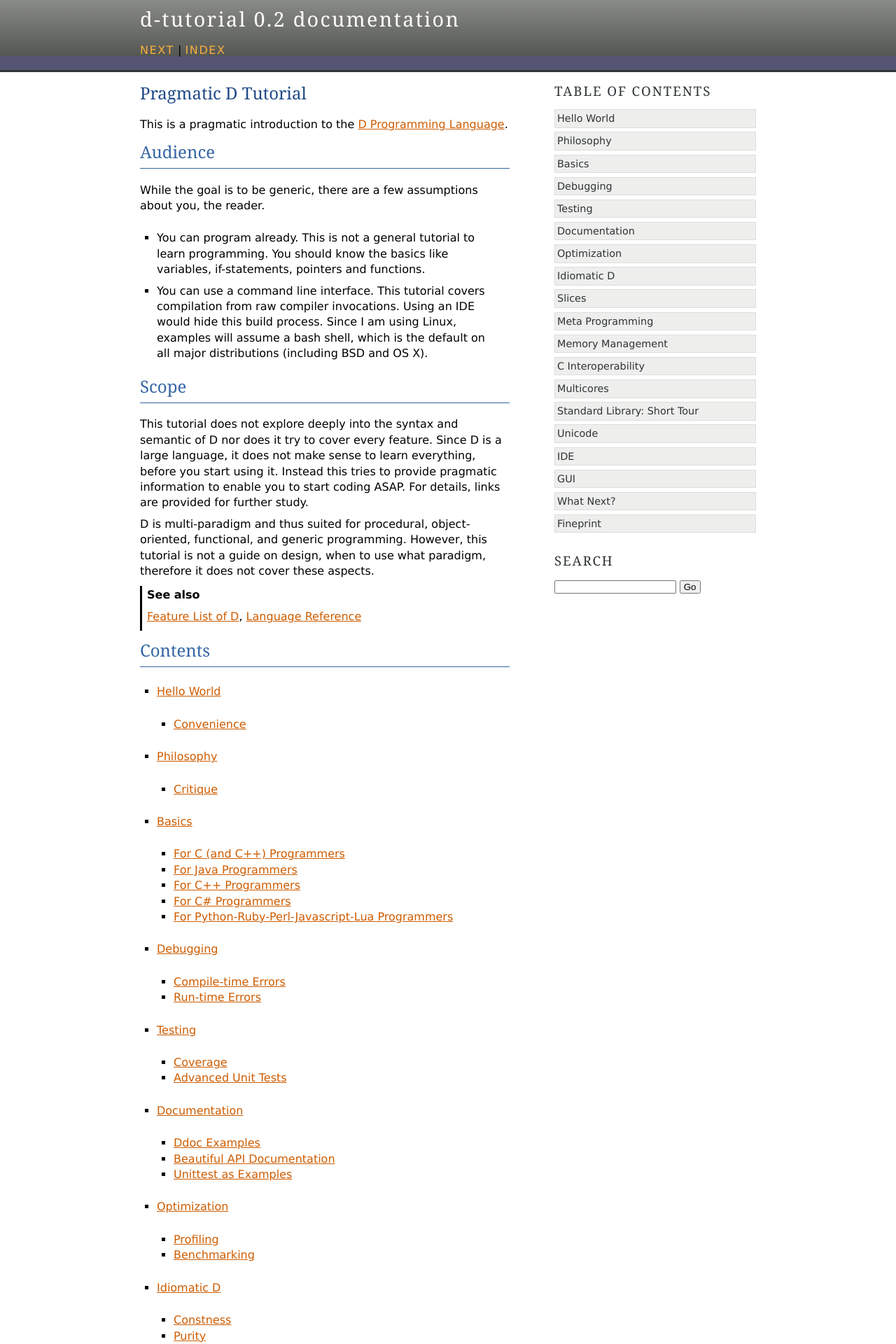
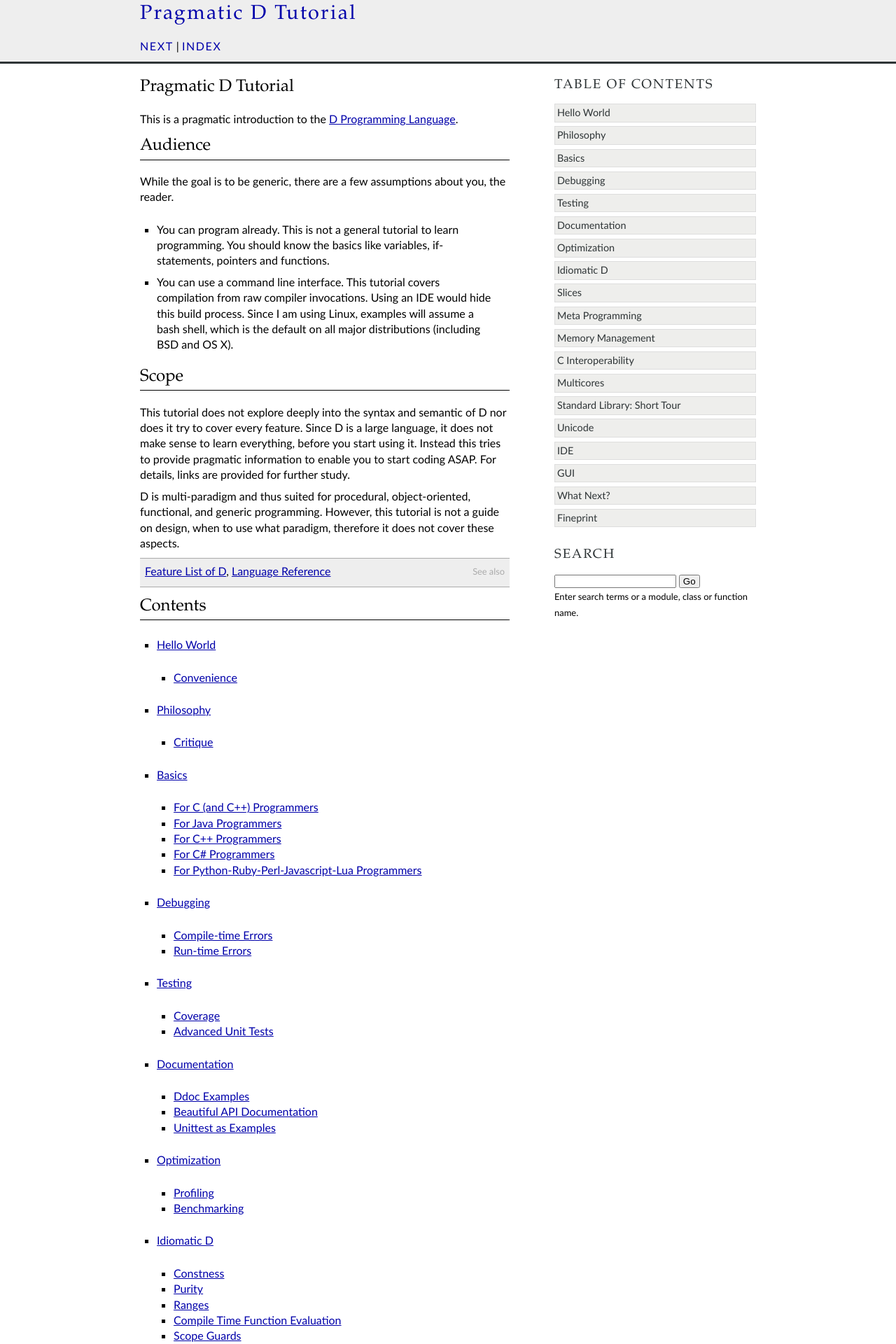
Before and after one commit to qznc/d-tut, a Sphinx documentation site: the page built from source/index.rst, in a window 1280 px wide. Shown: the top 1920 px of the page at 70% size. Built offline with Sphinx 7.4.7, drawn with Linux system fonts in a browser that asks for light colours.

Commit message:
Create my own theme: marcelene

```diff
--- /dev/null
+++ b/source/_themes/marcelene/layout.html
@@ -0,0 +1,92 @@
+{#
+    agogo/layout.html
+    ~~~~~~~~~~~~~~~~~
+
+    Sphinx layout template for the marcelene theme, originally written
+    by Andi Albrecht.
+
+    :copyright: Copyright 2007-2011 by the Sphinx team, see AUTHORS.
+    :license: BSD, see LICENSE for details.
+#}
+{% extends "basic/layout.html" %}
+
+{% block header %}
+    <div class="header-wrapper">
+      <div class="header">
+        {%- if logo %}
+          <p class="logo"><a href="{{ pathto(master_doc) }}">
+            <img class="logo" src="{{ pathto('_static/' + logo, 1) }}" alt="Logo"/>
+          </a></p>
+        {%- endif %}
+        {%- block headertitle %}
+        <div class="headertitle"><a
+          href="{{ pathto(master_doc) }}">{{ shorttitle|e }}</a></div>
+        {%- endblock %}
+        <div class="rel">
+          {%- for rellink in rellinks|reverse %}
+          <a href="{{ pathto(rellink[0]) }}" title="{{ rellink[1]|striptags|e }}"
+             {{ accesskey(rellink[2]) }}>{{ rellink[3] }}</a>
+          {%- if not loop.last %}{{ reldelim2 }}{% endif %}
+          {%- endfor %}
+        </div>
+       </div>
+    </div>
+{% endblock %}
+
+{% block content %}
+    <div class="content-wrapper">
+      <div class="content">
+        <div class="document">
+          {%- block document %}
+            {{ super() }}
+          {%- endblock %}
+        </div>
+        <div class="sidebar">
+          {%- block sidebartoc %}
+          <h3>{{ _('Table Of Contents') }}</h3>
+          {{ toctree() }}
+          {%- endblock %}
+          {%- block sidebarsearch %}
+          <h3 style="margin-top: 1.5em;">{{ _('Search') }}</h3>
+          <form class="search" action="{{ pathto('search') }}" method="get">
+            <input type="text" name="q" />
+            <input type="submit" value="{{ _('Go') }}" />
+            <input type="hidden" name="check_keywords" value="yes" />
+            <input type="hidden" name="area" value="default" />
+          </form>
+          <p class="searchtip" style="font-size: 90%">
+            {{ _('Enter search terms or a module, class or function name.') }}
+          </p>
+          {%- endblock %}
+        </div>
+        <div class="clearer"></div>
+      </div>
+    </div>
+{% endblock %}
+
+{% block footer %}
+    <div class="footer-wrapper">
+      <div class="footer">
+        <div class="left">
+          {%- for rellink in rellinks|reverse %}
+          <a href="{{ pathto(rellink[0]) }}" title="{{ rellink[1]|striptags|e }}"
+             {{ accesskey(rellink[2]) }}>{{ rellink[3] }}</a>
+          {%- if not loop.last %}{{ reldelim2 }}{% endif %}
+          {%- endfor %}
+          {%- if show_source and has_source and sourcename %}
+            <br/>
+            <a href="{{ pathto('_sources/' + sourcename, true)|e }}"
+               rel="nofollow">{{ _('Show Source') }}</a>
+          {%- endif %}
+        </div>
+
+        <div class="right">
+          {{ super() }}
+        </div>
+        <div class="clearer"></div>
+      </div>
+    </div>
+{% endblock %}
+
+{% block relbar1 %}{% endblock %}
+{% block relbar2 %}{% endblock %}
--- /dev/null
+++ b/source/_themes/marcelene/static/marcelene.css_t
@@ -0,0 +1,466 @@
+/*
+ * agogo.css_t
+ * ~~~~~~~~~~~
+ *
+ * Sphinx stylesheet -- agogo theme.
+ *
+ * :copyright: Copyright 2007-2011 by the Sphinx team, see AUTHORS.
+ * :license: BSD, see LICENSE for details.
+ *
+ */
+
+* {
+  margin: 0px;
+  padding: 0px;
+}
+
+body {
+  font-family: {{ theme_bodyfont }};
+  line-height: 1.4em;
+  color: #000;
+  background-color: #fff;
+}
+
+span.pre,
+code,
+pre {
+  font-family: {{ theme_codefont }};
+}
+
+/* Page layout */
+
+div.header, div.content, div.footer {
+  width: {{ theme_pagewidth }};
+  margin-left: auto;
+  margin-right: auto;
+}
+
+div.header-wrapper {
+  background-color: #eee;
+  border-bottom: 3px solid #2e3436;
+}
+
+
+/* Default body styles */
+a { color: #00a; text-decoration: underline; }
+.seealso,
+a:visited { color: #000; }
+a:hover { color: #00f; }
+
+div.sidebar a,
+div.header a,
+a.headerlink,
+div.footer a {
+  text-decoration: none;
+}
+
+.clearer { clear: both; }
+.left { float: left; }
+.right { float: right; }
+
+.line-block {
+    display: block;
+    margin-top: 1em;
+    margin-bottom: 1em;
+}
+
+.line-block .line-block {
+    margin-top: 0;
+    margin-bottom: 0;
+    margin-left: 1.5em;
+}
+
+blockquote,
+.headertitle,
+h1, h2, h3, h4 {
+  font-family: {{ theme_headerfont }};
+  font-weight: normal;
+  margin-bottom: .8em;
+}
+
+h2 {
+  padding-bottom: .3em;
+  border-bottom: 1px solid #000;
+}
+
+a.headerlink {
+  visibility: hidden;
+  padding-left: .3em;
+}
+
+h1:hover > a.headerlink,
+h2:hover > a.headerlink,
+h3:hover > a.headerlink,
+h4:hover > a.headerlink,
+h5:hover > a.headerlink,
+h6:hover > a.headerlink,
+dt:hover > a.headerlink {
+  visibility: visible;
+}
+
+img {
+  border: 0;
+}
+
+div.admonition {
+  margin-top: 10px;
+  margin-bottom: 10px;
+  padding: 7px 7px 2px 7px;
+}
+
+dt:target, .highlighted {
+  background-color: #fbe54e;
+}
+
+/* Header */
+
+div.header {
+  padding-top: 10px;
+  padding-bottom: 10px;
+}
+
+div.header .headertitle {
+  font-size: 180%;
+  letter-spacing: .08em;
+  margin-bottom: .8em;
+}
+
+div.header div.rel {
+  margin-top: 1em;
+}
+
+div.header div.rel a {
+  color: {{ theme_headerlinkcolor }};
+  letter-spacing: .1em;
+  text-transform: uppercase;
+}
+
+p.logo {
+    float: right;
+}
+
+img.logo {
+    border: 0;
+}
+
+
+/* Content */
+div.content-wrapper {
+  background-color: white;
+  padding-top: 20px;
+  padding-bottom: 20px;
+}
+
+div.document {
+  width: {{ theme_documentwidth }};
+  float: left;
+}
+
+div.body {
+  padding-right: 2em;
+  text-align: {{ theme_textalign }};
+}
+
+div.document h1 {
+  line-height: 120%;
+}
+
+div.document ul {
+  margin: 1.5em;
+  list-style-type: square;
+}
+
+div.document dd {
+  margin-left: 1.2em;
+  margin-top: .4em;
+  margin-bottom: 1em;
+}
+
+div.document .section {
+  margin-top: 1.7em;
+}
+div.document .section:first-child {
+  margin-top: 0px;
+}
+
+div.document h2 {
+  margin-top: .7em;
+}
+
+div.document p {
+  margin-bottom: .5em;
+}
+
+div.document li.toctree-l1 {
+  margin-bottom: 1em;
+}
+
+div.document .descname {
+  font-weight: bold;
+}
+
+div.document .docutils.literal {
+  background-color: #eeeeec;
+  padding: 1px;
+}
+
+div.document .docutils.xref.literal {
+  background-color: transparent;
+  padding: 0px;
+}
+
+div.document blockquote {
+  margin: 1em;
+  font-style: italic;
+}
+
+div.document ol {
+  margin: 1.5em;
+}
+
+
+/* Sidebar */
+
+div.sidebar {
+  width: {{ theme_sidebarwidth }};
+  float: right;
+  font-size: .9em;
+}
+
+div.sidebar h3 {
+  color: #2e3436;
+  text-transform: uppercase;
+  font-size: 130%;
+  letter-spacing: .1em;
+}
+
+div.sidebar ul {
+  list-style-type: none;
+}
+
+div.sidebar li.toctree-l1 a {
+  display: block;
+  padding: 1px;
+  border: 1px solid #dddddd;
+  background-color: #eeeeec;
+  margin-bottom: .4em;
+  padding-left: 3px;
+  color: #2e3436;
+}
+
+div.sidebar li.toctree-l2 a {
+  background-color: transparent;
+  border: none;
+  margin-left: 1em;
+  border-bottom: 1px solid #dddddd;
+}
+
+div.sidebar li.toctree-l3 a {
+  background-color: transparent;
+  border: none;
+  margin-left: 2em;
+  border-bottom: 1px solid #dddddd;
+}
+
+div.sidebar li.toctree-l2:last-child a {
+  border-bottom: none;
+}
+
+div.sidebar li.toctree-l1.current a {
+  border-right: 5px solid {{ theme_headerlinkcolor }};
+}
+
+div.sidebar li.toctree-l1.current li.toctree-l2 a {
+  border-right: none;
+}
+
+div.sidebar input[type="text"] {
+  width: 170px;
+}
+
+div.sidebar input[type="submit"] {
+  width: 30px;
+}
+
+
+/* Footer */
+
+div.footer-wrapper {
+  background: {{ theme_footerbg }};
+  border-top: 4px solid #babdb6;
+  padding-top: 10px;
+  padding-bottom: 10px;
+  min-height: 80px;
+}
+
+div.footer, div.footer a {
+  color: #888a85;
+}
+
+div.footer .right {
+  text-align: right;
+}
+
+div.footer .left {
+  text-transform: uppercase;
+}
+
+
+/* Styles copied from basic theme */
+
+img.align-left, .figure.align-left, object.align-left {
+    clear: left;
+    float: left;
+    margin-right: 1em;
+}
+
+img.align-right, .figure.align-right, object.align-right {
+    clear: right;
+    float: right;
+    margin-left: 1em;
+}
+
+img.align-center, .figure.align-center, object.align-center {
+  display: block;
+  margin-left: auto;
+  margin-right: auto;
+}
+
+.align-left {
+    text-align: left;
+}
+
+.align-center {
+    text-align: center;
+}
+
+.align-right {
+    text-align: right;
+}
+
+/* -- search page ----------------------------------------------------------- */
+
+ul.search {
+    margin: 10px 0 0 20px;
+    padding: 0;
+}
+
+ul.search li {
+    padding: 5px 0 5px 20px;
+    background-image: url(file.png);
+    background-repeat: no-repeat;
+    background-position: 0 7px;
+}
+
+ul.search li a {
+    font-weight: bold;
+}
+
+ul.search li div.context {
+    color: #888;
+    margin: 2px 0 0 30px;
+    text-align: left;
+}
+
+ul.keywordmatches li.goodmatch a {
+    font-weight: bold;
+}
+
+/* -- index page ------------------------------------------------------------ */
+
+table.contentstable {
+    width: 90%;
+}
+
+table.contentstable p.biglink {
+    line-height: 150%;
+}
+
+a.biglink {
+    font-size: 1.3em;
+}
+
+span.linkdescr {
+    font-style: italic;
+    padding-top: 5px;
+    font-size: 90%;
+}
+
+/* -- general index --------------------------------------------------------- */
+
+table.indextable td {
+    text-align: left;
+    vertical-align: top;
+}
+
+table.indextable dl, table.indextable dd {
+    margin-top: 0;
+    margin-bottom: 0;
+}
+
+table.indextable tr.pcap {
+    height: 10px;
+}
+
+table.indextable tr.cap {
+    margin-top: 10px;
+    background-color: #f2f2f2;
+}
+
+img.toggler {
+    margin-right: 3px;
+    margin-top: 3px;
+    cursor: pointer;
+}
+
+/* -- viewcode extension ---------------------------------------------------- */
+
+.viewcode-link {
+    float: right;
+}
+
+.viewcode-back {
+    float: right;
+    font-family:: {{ theme_bodyfont }};
+}
+
+div.viewcode-block:target {
+    margin: -1px -3px;
+    padding: 0 3px;
+    background-color: #f4debf;
+    border-top: 1px solid #ac9;
+    border-bottom: 1px solid #ac9;
+}
+
+/* -- special blocks --------------------------------------------------------- */
+
+div.warning {
+  border: 1px solid #faa;
+  background-color: #fed;
+}
+.warning .admonition-title { color: #faa; }
+
+div.seealso {
+  border: 1px solid #aaa;
+  background-color: #eee;
+}
+.seealso .admonition-title { color: #aaa; }
+
+div.highlight-txt,
+div.document div.highlight {
+  padding: 3px;
+  border: 2px solid #ddd;
+  border-width: 2px 0;
+  margin: 0.8em 0;
+}
+
+.admonition .admonition-title {
+  float: right;
+  font-size: 0.8em;
+  padding-left: 0.5em;
+}
+
+div.seealso,
+div.warning {
+  border-width: 1px 0 1px 0;
+}
--- /dev/null
+++ b/source/_themes/marcelene/theme.conf
@@ -0,0 +1,12 @@
+[theme]
+inherit = basic
+stylesheet = marcelene.css
+pygments_style = borland
+
+[options]
+bodyfont = Frutiger, "Frutiger Linotype", Univers, Calibri, "Gill Sans", "Gill Sans MT", "Myriad Pro", Myriad, "DejaVu Sans Condensed", "Liberation Sans", "Nimbus Sans L", Tahoma, Geneva, "Helvetica Neue", Helvetica, Arial, sans-serif
+headerfont = "Big Caslon", "Book Antiqua", "Palatino Linotype", Georgia, serif
+codefont = "Lucida Console", "Lucida Sans Typewriter", Monaco, "Bitstream Vera Sans Mono", monospace
+pagewidth = 55em
+documentwidth = 35em
+sidebarwidth = 20em
--- a/source/conf.py
+++ b/source/conf.py
@@ -82,7 +82,7 @@
 #show_authors = False
 
 # The name of the Pygments (syntax highlighting) style to use.
-pygments_style = 'sphinx'
+#pygments_style = 'sphinx'
 
 # A list of ignored prefixes for module index sorting.
 #modindex_common_prefix = []
@@ -92,7 +92,7 @@
 
 # The theme to use for HTML and HTML Help pages.  See the documentation for
 # a list of builtin themes.
-html_theme = 'agogo'
+html_theme = 'marcelene'
 
 # Theme options are theme-specific and customize the look and feel of a theme
 # further.  For a list of options available for each theme, see the
@@ -101,18 +101,17 @@
   "pagewidth":     "55em",
   "documentwidth": "35em",
   "sidebarwidth":  "20em",
-  "textalign":     "left",
 }
 
 # Add any paths that contain custom themes here, relative to this directory.
-#html_theme_path = []
+html_theme_path = ['_themes']
 
 # The name for this set of Sphinx documents.  If None, it defaults to
 # "<project> v<release> documentation".
-#html_title = None
+html_title = "Pragmatic D Tutorial"
 
 # A shorter title for the navigation bar.  Default is the same as html_title.
-#html_short_title = None
+#html_short_title = "d-tut"
 
 # The name of an image file (relative to this directory) to place at the top
 # of the sidebar.
```
